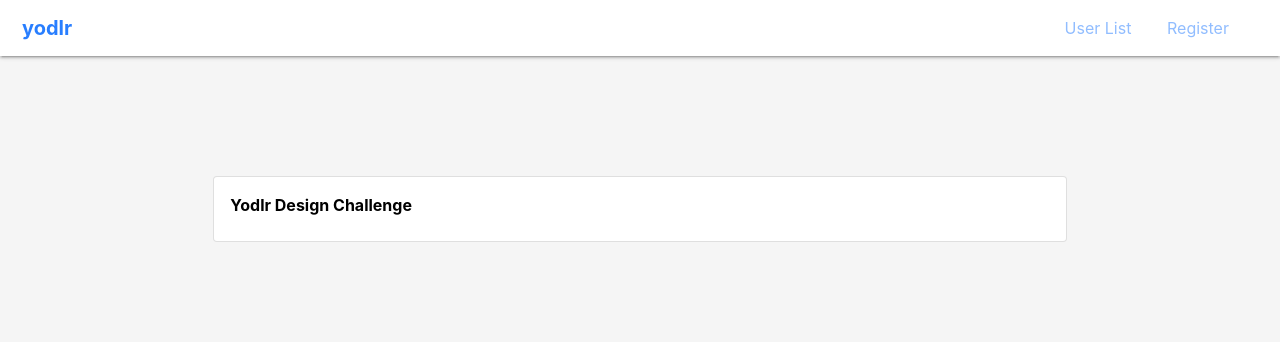
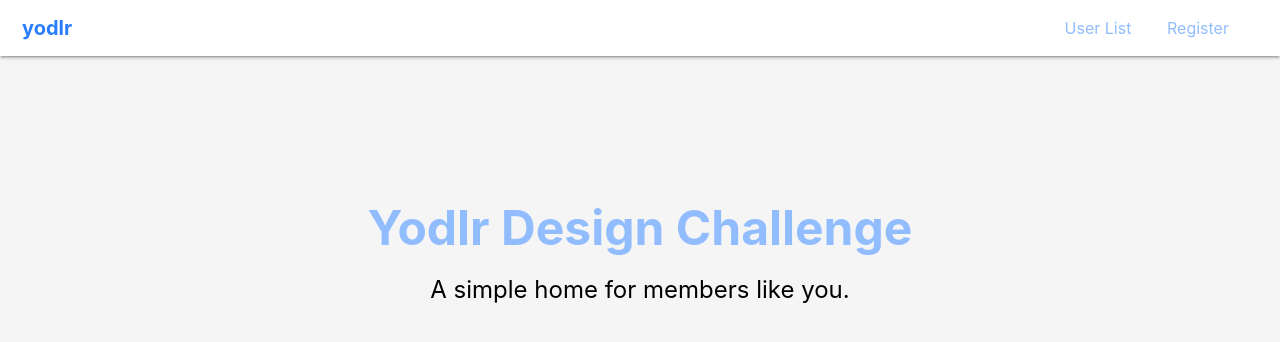
Before and after one commit to adshay18/yodlr-challenge, a React (Create React App) app in the folder frontend/yodlr/: page / in a window 1280 px wide. Shown: the top 342 px of the page. Built offline with nearby package versions, Linux system fonts and the light colour scheme; no server answers.

Commit message:
working homepage

```diff
--- a/frontend/yodlr/src/components/Home.js
+++ b/frontend/yodlr/src/components/Home.js
@@ -1,15 +1,19 @@
-import React from 'react';
-import { Card, CardBody, CardTitle } from 'reactstrap';
+import React, { useContext } from 'react';
+import { Card, CardBody, CardTitle, Button } from 'reactstrap';
 import { Link } from 'react-router-dom';
+import UserContext from '../context/UserContext';
+import '../css/Home.css';
 
 const Home = () => {
+	const { users } = useContext(UserContext);
 	return (
 		<section className="col-md-8">
 			<Card>
-				<CardBody>
+				<CardBody className="text-center">
 					<CardTitle>
 						<b>Yodlr Design Challenge</b>
 					</CardTitle>
+					<span>A simple home for members like you.</span>
 				</CardBody>
 			</Card>
 		</section>
--- a/frontend/yodlr/src/css/Home.css
+++ b/frontend/yodlr/src/css/Home.css
@@ -0,0 +1,13 @@
+.card-title {
+	color: #91bdff;
+	font-size: 3rem;
+}
+
+.card {
+	background-color: whitesmoke;
+	border: none;
+}
+
+.card span {
+	font-size: 1.5rem;
+}
```
